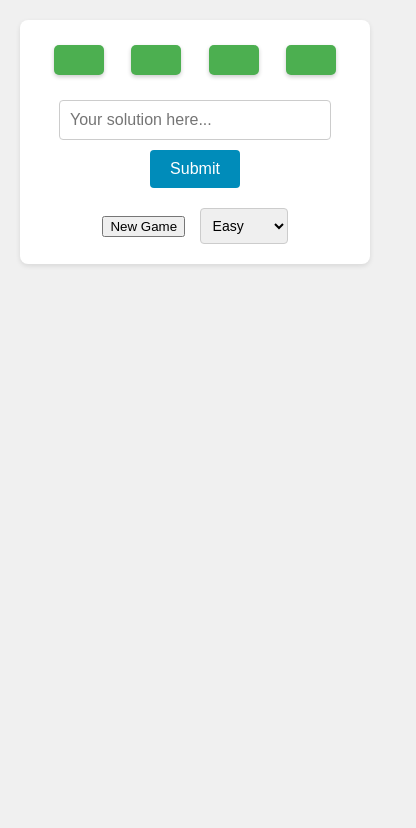
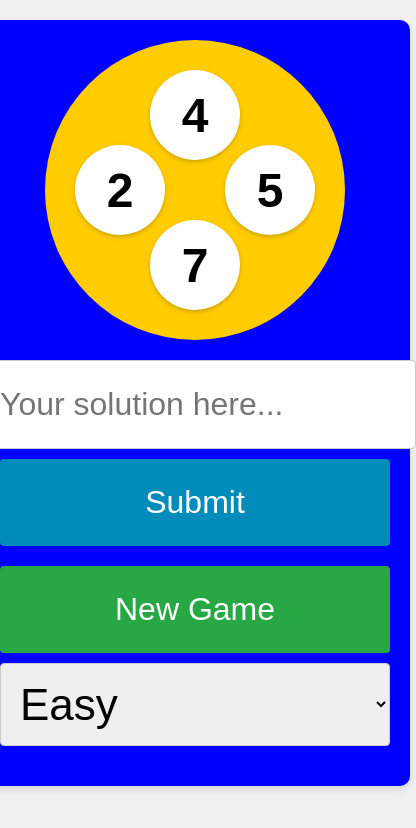
Before and after one commit to Kudalicious2025/Math24, a plain HTML site: page index.html in a window 390 px wide. Shown: the whole page, 416 px wide, since content can reach past the window. Drawn offline with Linux system fonts and the light colour scheme.

Commit message:
Enhance game UI and responsiveness
- Improve layout and styling of game elements
- Increase font sizes and padding for better readability
- Implement responsive design for mobile devices
- Add hover effects to buttons
- Adjust number positioning and circular layout
- Implement consistent styling across components

```diff
--- a/index.html
+++ b/index.html
@@ -39,5 +39,6 @@
 
 
 
+    <script src="script.js"></script>
 </body>
 </html>
--- a/style.css
+++ b/style.css
@@ -1,159 +1,234 @@
 
-/* General Styling */
+/* Body styles */
 body {
-    /* Set the default font for the entire document */
-    font-family: sans-serif;
+    display: flex; /* Use flexbox for layout */
+    flex-direction: column; /* Stack child elements vertically */
+    align-items: center; /* Center child elements horizontally */
+    height: 100vh; /* Full viewport height */
+    margin: 0; /* Remove default margin */
+    background-color: #f0f0f0; /* Light gray background */
+    font-family: Arial, sans-serif; /* Set font family */
+}
 
-    /* Use flexbox to center content vertically */
-    display: flex;
-    flex-direction: column;
-    align-items: center ;
+/* Game area container */
+#game-area {
+    display: flex; /* Use flexbox for layout */
+    align-items: center; /* Center child elements vertically */
+    background-color: #0000ff; /* Blue background */
+    padding: 20px; /* Add space inside the container */
+    border-radius: 10px; /* Rounded corners */
+    box-shadow: 0 4px 8px rgba(0, 0, 0, 0.1); /* Add shadow effect */
+    width: 80%; /* Set width to 80% of parent */
+    max-width: 1200px; /* Set a max width for larger screens */
+    margin-top: 20px; /* Add space above the game area */
+    flex-direction: column; /* Stack items vertically */
+}
 
+/* Numbers container */
+#numbers {
+    position: relative; /* Allow absolute positioning of child elements */
+    width: 300px; /* Set width */
+    height: 300px; /* Set height */
+    background-color: #ffcc00; /* Yellow background */
+    border-radius: 50%; /* Make it circular */
+    display: flex; /* Use flexbox for layout */
+    justify-content: center; /* Center child elements horizontally */
+    align-items: center; /* Center child elements vertically */
+    margin-bottom: 20px; /* Add space below */
+}
 
-    /* Set a light gray background color */
-    background-color: #f0f0f0;
+/* Individual number styles */
+.number {
+    position: absolute; /* Position relative to parent */
+    font-size: 36px; /* Set font size */
+    font-weight: bold; /* Make text bold */
+    color: #000000; /* Black text color */
+    background-color: #ffffff; /* White background */
+    border-radius: 50%; /* Make it circular */
+    width: 70px; /* Set width */
+    height: 70px; /* Set height */
+    display: flex; /* Use flexbox for layout */
+    justify-content: center; /* Center text horizontally */
+    align-items: center; /* Center text vertically */
+    box-shadow: 0 2px 4px rgba(0, 0, 0, 0.2); /* Add shadow effect */
+}
 
-    /* Remove default margin and add some padding */
-    margin: 0;
+/* Position for number 1 */
+#num1 {
+    top: 10%; /* Position from top */
+    left: 50%; /* Position from left */
+    transform: translateX(-50%); /* Center horizontally */
+}
 
-    padding: 20px;
+/* Position for number 2 */
+#num2 {
+    top: 50%; /* Position from top */
+    right: 10%; /* Position from right */
+    transform: translateY(-50%); /* Center vertically */
+}
 
+/* Position for number 3 */
+#num3 {
+    bottom: 10%; /* Position from bottom */
+    left: 50%; /* Position from left */
+    transform: translateX(-50%); /* Center horizontally */
+}
+
+/* Position for number 4 */
+#num4 {
+    top: 50%; /* Position from top */
+    left: 10%; /* Position from left */
+    transform: translateY(-50%); /* Center vertically */
+}
+
+/* Expression input styles */
+#expression {
+    padding: 15px; /* Add space inside the input */
+    font-size: 24px; /* Set font size */
+    margin-bottom: 10px; /* Add space below */
+    border-radius: 4px; /* Slightly rounded corners */
+    border: 1px solid #ccc; /* Add a border */
+    width: 100%; /* Make input full width */
+}
+
+/* Submit button styles */
+#submit {
+    padding: 15px 30px; /* Add space inside the button */
+    font-size: 24px; /* Set font size */
+    border: none; /* Remove default border */
+    border-radius: 4px; /* Slightly rounded corners */
+    background-color: #008cba; /* Blue background */
+    color: white; /* White text */
+    cursor: pointer; /* Change cursor on hover */
+    margin-bottom: 20px; /* Add space below */
+}
+
+/* Submit button hover effect */
+#submit:hover {
+    background-color: #005f73; /* Darker blue on hover */
+}
+
+/* Styles for controls, score, and how-to-play sections */
+#controls, #score, #how-to-play {
+    width: 80%; /* Set width to 80% of parent */
+    max-width: 1200px; /* Set a max width */
+    margin-bottom: 20px; /* Add space below */
+    text-align: center; /* Center align text */
+}
+
+/* Controls container styles */
+#controls {
+    display: flex; /* Use flexbox for layout */
+    justify-content: center; /* Center child elements horizontally */
+    align-items: center; /* Center child elements vertically */
+}
+
+/* New game button styles */
+#new-game {
+    padding: 15px 30px; /* Add space inside the button */
+    font-size: 24px; /* Set font size */
+    border: none; /* Remove default border */
+    border-radius: 4px; /* Slightly rounded corners */
+    background-color: #28a745; /* Green background */
+    color: white; /* White text */
+    cursor: pointer; /* Change cursor on hover */
+    margin-right: 10px; /* Add space to the right */
+}
+
+/* New game button hover effect */
+#new-game:hover {
+    background-color: #218838; /* Darker green on hover */
+}
+
+/* Difficulty select styles */
+#difficulty {
+    padding: 15px; /* Add space inside the select */
+    font-size: 24px; /* Set font size */
+    border-radius: 4px; /* Slightly rounded corners */
+    border: 1px solid #ccc; /* Add a border */
+}
+
+/* Score paragraph styles */
+#score p {
+    margin: 5px 0; /* Add vertical margin */
+}
+
+/* How-to-play heading styles */
+#how-to-play h3 {
+    margin-top: 0; /* Remove top margin */
+}
+
+/* Feedback text styles */
+#feedback {
+    margin-top: 10px; /* Add space above */
+    font-size: 18px; /* Set font size */
+}
+
+/* Correct answer text color */
+.correct {
+    color: green; /* Green text for correct answers */
+}
+
+/* Incorrect answer text color */
+.incorrect {
+    color: red; /* Red text for incorrect answers */
+}
+
+/* Mobile Responsiveness */
+@media (max-width: 768px) {
+    /* Adjust styles for smaller screens */
+    #game-area, #controls, #score, #how-to-play {
+        width: 100%; /* Full width on small screens */
+    }
+    #numbers {
+        width: 300px; /* Increased size for mobile */
+        height: 300px; /* Increased size for mobile */
+        margin-bottom: 20px;
     }
 
 
-
-#game-area {
-      /* Set the background color of the game area to white */
-    background-color: white;
-    /* Add 20 pixels of padding inside the game area */
-    padding: 20px;
-  /* Round the corners of the game area with an 8-pixel radius */
-    border-radius: 8px;
-/* Add a subtle shadow effect to give depth */
-    box-shadow: 0 2px 5px rgba(0, 0, 0, 0.1);
-    /* Center-align the content inside the game area */
-    text-align: center;
+    .number {
+        width: 90px; /* Further increased size for mobile */
+        height: 90px; /* Further increased size for mobile */
+        font-size: 48px; /* Further increased font size for mobile */
     }
 
-/* Numbers Display */
-#numbers {
-    /* Use flexbox to create a flexible container for child elements */
-    display: flex;
-    /* Distribute space evenly around flex items, pushing them apart */
-    justify-content: space-around;
-    /* Add 20 pixels of margin at the bottom of the numbers container */
-    margin-bottom: 20px;
+    #expression {
+        width: 100%;
+        margin-bottom: 10px;
+        font-size: 32px; /* Further increased font size for mobile */
+        padding: 25px; /* Further increased padding for better touch interaction */
     }
 
-.number {
-     /* Set the background color to a green shade */
-    background-color: #4CAF50;
-     /* Set the text color to white for contrast */
-    color: white;
-    /* Increase the font size for better visibility */
-    font-size: 24px;
-     /* Add padding to create space around the content */
-    padding: 15px 25px;
-     /* Round the corners of the element */
-    border-radius: 5px;
-    /* Add a small margin around the element */
-    margin: 5px;
-    /* Add a subtle shadow for depth */
-    box-shadow: 0 2px 4px rgba(0, 0, 0, 0.2); /* Subtle shadow for depth */
+    #submit, #new-game {
+        width: 100%;
+        margin-bottom: 10px;
+        font-size: 32px; /* Further increased font size for mobile */
+        padding: 25px; /* Further increased padding for better touch interaction */
     }
 
-/* Input and Button */
-#expression {
-    /* Set a fixed width for the element */
-    width: 250px;
-    /* Add padding inside the element for spacing */
-    padding: 10px;
-     /* Add a light gray border around the element */
-    border: 1px solid #ccc;
-      /* Round the corners of the element */
-    border-radius: 4px;
-    /* Add space below the element */
-    margin-bottom: 10px;
-     /* Set the font size for the content */
-    font-size: 16px;
+    #controls {
+        flex-direction: column;
+        align-items: stretch;
+        font-size: 40px;
     }
 
-#submit {
-    /* Set the background color to a blue shade */
-    background-color: #008CBA;
-     /* Set the text color to white for contrast */
-    color: white;
-    /* Add padding inside the button for proper sizing */
-    padding: 10px 20px;
-    /* Remove the default button border */
-    border: none;
-     /* Round the corners of the button */
-    border-radius: 4px;
-    /* Change the cursor to a pointer when hovering over the button */
-    cursor: pointer;
-    /* Set the font size for the button text */
-    font-size: 16px;
+    #score, #how-to-play {
+        margin-left: 0;
+        text-align: center;
+        font-size: 40px; /* Further increased font size for readability */
     }
 
-
-#submit:hover {
-    /* Change the background color to a darker shade of blue when the button is hovered over */
-    background-color: #00668B;
+  #how-to-play p {
+        font-size: 40px; /* Further increased font size for readability */
     }
 
-
-/* Controls */
-#controls {
-    /* Add space above the element */
-    margin-top: 20px;
+ #difficulty {
+        padding: 15px; /* Increased padding */
+        font-size: 44px; /* Increased font size */
+        border-radius: 4px;
+        border: 1px solid #ccc;
+        justify-content: center;
+        width: 100%;
     }
-
-
-
-#difficulty {
-    /* Add padding inside the element for spacing */
-    padding: 8px;
-
-    /* Add a light gray border around the element */
-    border: 1px solid #ccc;
-
-    /* Round the corners of the element */
-    border-radius: 4px;
-
-    /* Add space to the left of the element */
-    margin-left: 10px;
-
-    /* Set the font size for the content */
-    font-size: 14px;
 }
-
-
-/* Score Display */
-#score {
-    /* Add space above the element */
-    margin-top: 20px;
-
-    /* Center-align the text content within the element */
-    text-align: center;
-}
-
-
-/* Feedback */
-
-#feedback {
-    /* Add space above the element */
-    margin-top: 10px;
-
-    /* Set the font size for the feedback text */
-    font-size: 18px;
-}
-
-.correct {
-    /* Set the text color to green for correct answers */
-    color: green;
-}
-
-.incorrect {
-    /* Set the text color to red for incorrect answers */
-    color: red;
-}
```
Lines whose indentation alone changed are shown as unchanged.
